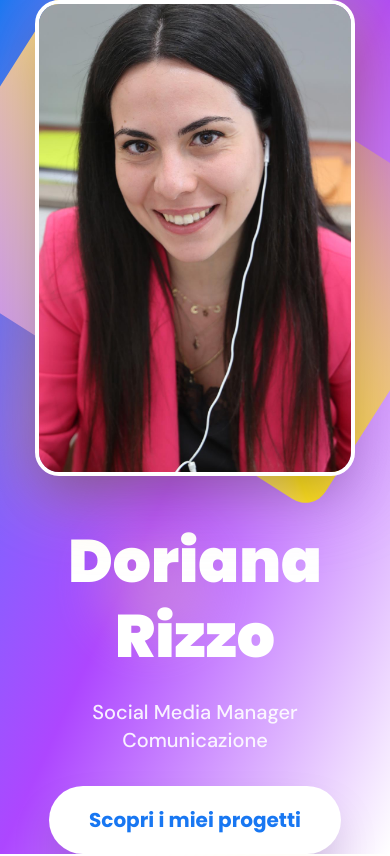
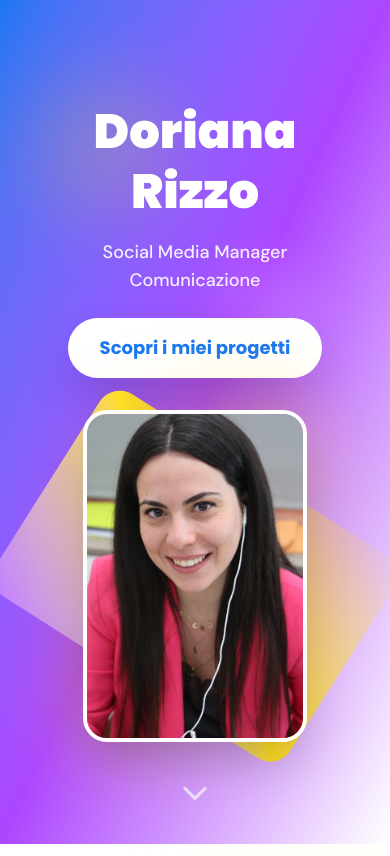
Before and after one commit to katiap94-brando/portfolio-doriana, a React (Vite) app: page / in a window 390 px wide. Shown: the top 856 px of the page. Built offline with nearby package versions, Linux system fonts and the light colour scheme.

Commit message:
fix: layout mobile e testo chi sono

```diff
--- a/src/app/components/ChiSono.tsx
+++ b/src/app/components/ChiSono.tsx
@@ -239,7 +239,7 @@ export function ChiSono() {
                 </span>
               </div>
               <p className="text-gray-800 mb-1" style={{ fontFamily: 'DM Sans, sans-serif', fontWeight: 600 }}>
-                Campagna per promuovere i diritti degli studenti e una scuola inclusiva e sicura.
+                Gestione della comunicazione ed Infografica dei progetti: "Connessioni Comuni" e "Centro per le famiglie Apertamente"
               </p>
               <p className="text-xs text-gray-600" style={{ fontFamily: 'DM Sans, sans-serif' }}>
                 Cooperativa Il Simbolo
--- a/src/app/components/Hero.tsx
+++ b/src/app/components/Hero.tsx
@@ -8,116 +8,52 @@ export function Hero() {
       {/* Animated floating shapes */}
       <motion.div
         className="absolute top-20 left-10 w-32 h-32 bg-yellow-300 rounded-full opacity-20 blur-2xl"
-        animate={{
-          y: [0, 30, 0],
-          scale: [1, 1.2, 1],
-        }}
-        transition={{
-          duration: 6,
-          repeat: Infinity,
-          ease: "easeInOut",
-        }}
+        animate={{ y: [0, 30, 0], scale: [1, 1.2, 1] }}
+        transition={{ duration: 6, repeat: Infinity, ease: "easeInOut" }}
       />
       <motion.div
         className="absolute bottom-32 right-20 w-40 h-40 bg-coral-300 rounded-full opacity-20 blur-2xl"
-        animate={{
-          y: [0, -40, 0],
-          scale: [1, 1.3, 1],
-        }}
-        transition={{
-          duration: 8,
-          repeat: Infinity,
-          ease: "easeInOut",
-        }}
+        animate={{ y: [0, -40, 0], scale: [1, 1.3, 1] }}
+        transition={{ duration: 8, repeat: Infinity, ease: "easeInOut" }}
       />
       <motion.div
         className="absolute top-1/3 right-1/4 w-24 h-24 bg-purple-300 rounded-full opacity-20 blur-xl"
-        animate={{
-          x: [0, 20, 0],
-          y: [0, -20, 0],
-        }}
-        transition={{
-          duration: 5,
-          repeat: Infinity,
-          ease: "easeInOut",
-        }}
+        animate={{ x: [0, 20, 0], y: [0, -20, 0] }}
+        transition={{ duration: 5, repeat: Infinity, ease: "easeInOut" }}
       />
       <motion.div
         className="absolute bottom-1/4 left-1/4 w-28 h-28 bg-yellow-200 rounded-full opacity-20 blur-xl"
-        animate={{
-          x: [0, -25, 0],
-          y: [0, 25, 0],
-        }}
-        transition={{
-          duration: 7,
-          repeat: Infinity,
-          ease: "easeInOut",
-        }}
+        animate={{ x: [0, -25, 0], y: [0, 25, 0] }}
+        transition={{ duration: 7, repeat: Infinity, ease: "easeInOut" }}
       />
 
-      <div className="relative z-10 max-w-6xl mx-auto px-6">
-        {/* Grid Layout: Photo + Content */}
-        <div className="grid md:grid-cols-2 gap-12 items-center">
-          {/* Left: Profile Photo */}
-          <motion.div
-            initial={{ x: -100, opacity: 0 }}
-            animate={{ x: 0, opacity: 1 }}
-            transition={{ duration: 0.8, type: "spring", bounce: 0.3 }}
-            className="relative flex justify-center md:justify-end"
-          >
-            {/* Decorative gradient background */}
-            <div className="absolute inset-0 bg-gradient-to-br from-coral-400 via-yellow-400 to-purple-400 rounded-3xl blur-2xl opacity-40 scale-105" />
+      <div className="relative z-10 max-w-6xl mx-auto px-6 py-20">
+        {/* Mobile: testo sopra, foto sotto. Desktop: foto sinistra, testo destra */}
+        <div className="flex flex-col md:grid md:grid-cols-2 gap-8 md:gap-12 items-center">
 
-            {/* Photo container */}
-            <div className="relative">
-              {/* Animated border */}
-              <motion.div
-                className="absolute -inset-2 bg-gradient-to-br from-coral-400 via-yellow-300 to-purple-400 rounded-3xl"
-                animate={{
-                  rotate: [0, 360],
-                }}
-                transition={{
-                  duration: 20,
-                  repeat: Infinity,
-                  ease: "linear",
-                }}
-              />
-
-              {/* Photo */}
-              <img
-                src={profileImage}
-                alt="Doriana Rizzo"
-                className="relative w-80 h-auto rounded-3xl shadow-2xl border-4 border-white"
-              />
-            </div>
-          </motion.div>
-
-          {/* Right: Text Content */}
-          <div className="text-center md:text-left">
-            {/* Name */}
+          {/* Testo — viene prima su mobile */}
+          <div className="text-center md:text-left order-1 md:order-2">
             <motion.h1
               initial={{ y: 50, opacity: 0 }}
               animate={{ y: 0, opacity: 1 }}
               transition={{ duration: 0.8, delay: 0.2 }}
-              className="text-6xl md:text-7xl lg:text-8xl text-white mb-6 leading-tight"
+              className="text-5xl md:text-7xl lg:text-8xl text-white mb-4 md:mb-6 leading-tight"
               style={{ fontFamily: 'Poppins, sans-serif', fontWeight: 900 }}
             >
               Doriana<br/>Rizzo
             </motion.h1>
 
-            {/* Subtitle */}
             <motion.p
               initial={{ y: 30, opacity: 0 }}
               animate={{ y: 0, opacity: 1 }}
               transition={{ duration: 0.8, delay: 0.4 }}
-              className="text-xl md:text-2xl text-white/90 mb-8"
+              className="text-lg md:text-2xl text-white/90 mb-6 md:mb-8"
               style={{ fontFamily: 'DM Sans, sans-serif', fontWeight: 500 }}
             >
               Social Media Manager<br/>
               Comunicazione
             </motion.p>
 
-            {/* CTA Button */}
             <motion.button
               initial={{ y: 30, opacity: 0 }}
               animate={{ y: 0, opacity: 1 }}
@@ -125,12 +61,35 @@ export function Hero() {
               whileHover={{ scale: 1.05, boxShadow: "0 20px 40px rgba(0,0,0,0.3)" }}
               whileTap={{ scale: 0.95 }}
               onClick={() => document.getElementById('progetti')?.scrollIntoView({ behavior: 'smooth' })}
-              className="px-10 py-5 bg-white text-[#1877F2] rounded-full text-xl shadow-2xl hover:shadow-coral-400/50 transition-all"
+              className="px-8 py-4 md:px-10 md:py-5 bg-white text-[#1877F2] rounded-full text-lg md:text-xl shadow-2xl hover:shadow-coral-400/50 transition-all"
               style={{ fontFamily: 'Poppins, sans-serif', fontWeight: 700 }}
             >
               Scopri i miei progetti
             </motion.button>
           </div>
+
+          {/* Foto — viene seconda su mobile */}
+          <motion.div
+            initial={{ x: -100, opacity: 0 }}
+            animate={{ x: 0, opacity: 1 }}
+            transition={{ duration: 0.8, type: "spring", bounce: 0.3 }}
+            className="relative flex justify-center md:justify-end order-2 md:order-1"
+          >
+            <div className="absolute inset-0 bg-gradient-to-br from-coral-400 via-yellow-400 to-purple-400 rounded-3xl blur-2xl opacity-40 scale-105" />
+            <div className="relative">
+              <motion.div
+                className="absolute -inset-2 bg-gradient-to-br from-coral-400 via-yellow-300 to-purple-400 rounded-3xl"
+                animate={{ rotate: [0, 360] }}
+                transition={{ duration: 20, repeat: Infinity, ease: "linear" }}
+              />
+              <img
+                src={profileImage}
+                alt="Doriana Rizzo"
+                className="relative w-56 md:w-80 h-auto rounded-3xl shadow-2xl border-4 border-white"
+              />
+            </div>
+          </motion.div>
+
         </div>
       </div>
 
```
